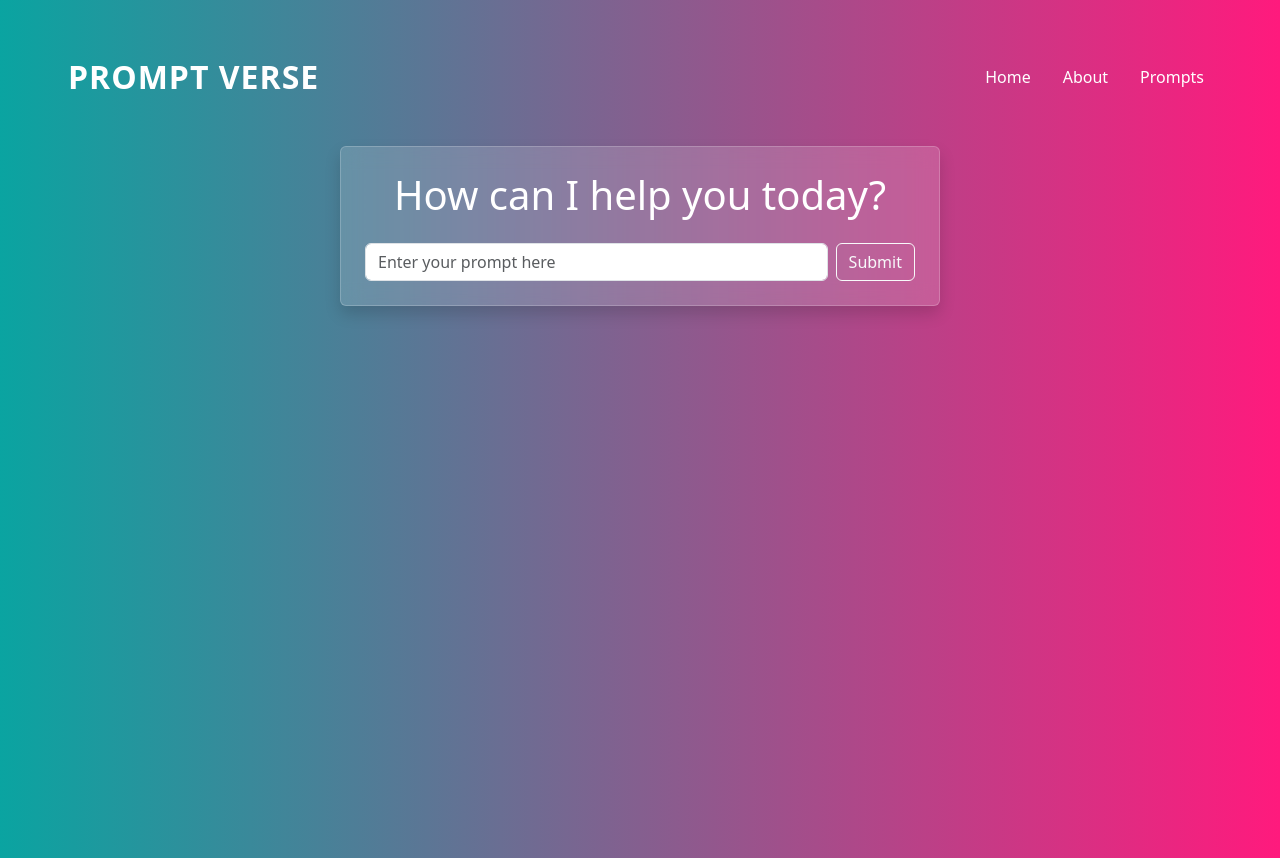
After one commit to Laiba-muzammal/Prompt-Verse, a Python web app: template templates/home.html in a window 1280 px wide. The commit adds this page. Run offline with Jinja, Linux system fonts and the light colour scheme; the template is opened without the code that fills it, so the values that code supplies are empty.

Commit message:
Commit all changes

```diff
--- /dev/null
+++ b/templates/home.html
@@ -0,0 +1,23 @@
+{% extends "layout.html" %}
+
+{% block title %}Home{% endblock %}
+
+{% block content %}
+<div class="container d-flex justify-content-center align-items-start" style="min-height: calc(100vh - 120px);">
+  <div class="glass-card p-4 rounded shadow" style="max-width: 600px; width: 100%;">
+
+    <h1 class="text-center mb-4 text-white">How can I help you today?</h1>
+
+    {% if error %}
+      <div class="alert alert-danger">{{ error }}</div>
+    {% endif %}
+
+         <form method="POST" class="d-flex gap-2">
+           <input type="text" class="form-control" name="prompt" placeholder="Enter your prompt here">
+           <button type="submit" class="btn btn-outline-light">Submit</button>
+
+         </form>
+
+  </div>
+</div>
+{% endblock %}
--- a/templates/layout.html
+++ b/templates/layout.html
@@ -6,7 +6,7 @@
   <meta name="viewport" content="width=device-width, initial-scale=1.0">
   <title>Document</title>
   <link href="https://cdn.jsdelivr.net/npm/bootstrap@5.3.0/dist/css/bootstrap.min.css" rel="stylesheet">
-  <link href="{{ url_for('static', filename='style.css') }} ?v=6" rel="stylesheet">
+  <link href="{{ url_for('static', filename='style.css') }}?v=6" rel="stylesheet">
   <script src="https://cdn.jsdelivr.net/npm/bootstrap@5.3.3/dist/js/bootstrap.bundle.min.js"></script>
 
 
--- a/templates/login.html
+++ b/templates/login.html
@@ -4,7 +4,7 @@
     <meta charset="UTF-8">
     <title>Login</title>
     <link href="https://cdn.jsdelivr.net/npm/bootstrap@5.3.0/dist/css/bootstrap.min.css" rel="stylesheet">
-    <link href="{{ url_for('static', filename='style.css') }} ?v=6" rel="stylesheet">
+    <link href="{{ url_for('static', filename='style.css') }}?v=6" rel="stylesheet">
     <script src="https://cdn.jsdelivr.net/npm/bootstrap@5.3.3/dist/js/bootstrap.bundle.min.js"></script>
 </head>
 <body>
--- a/templates/signup.html
+++ b/templates/signup.html
@@ -4,7 +4,7 @@
     <meta charset="UTF-8">
     <meta name="viewport" content="width=device-width, initial-scale=1.0">
     <link href="https://cdn.jsdelivr.net/npm/bootstrap@5.3.0/dist/css/bootstrap.min.css" rel="stylesheet">
-    <link href="{{ url_for('static', filename='style.css') }} ?v=6" rel="stylesheet">
+    <link href="{{ url_for('static', filename='style.css') }}?v=6" rel="stylesheet">
     <script src="https://cdn.jsdelivr.net/npm/bootstrap@5.3.3/dist/js/bootstrap.bundle.min.js"></script>
     <title>Sign-Up</title>
 </head>
```
Also changed, not shown: templates/index.html (added, +19 -0 lines).
